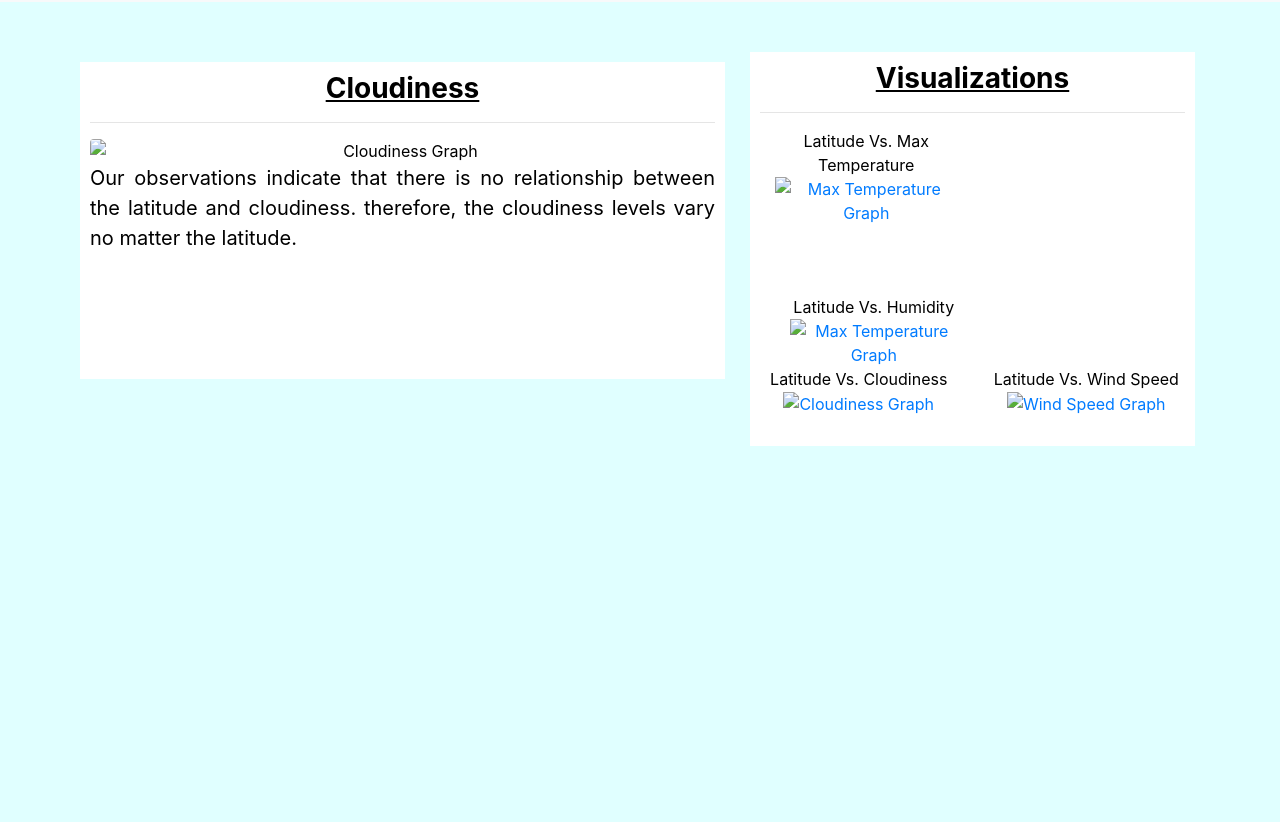
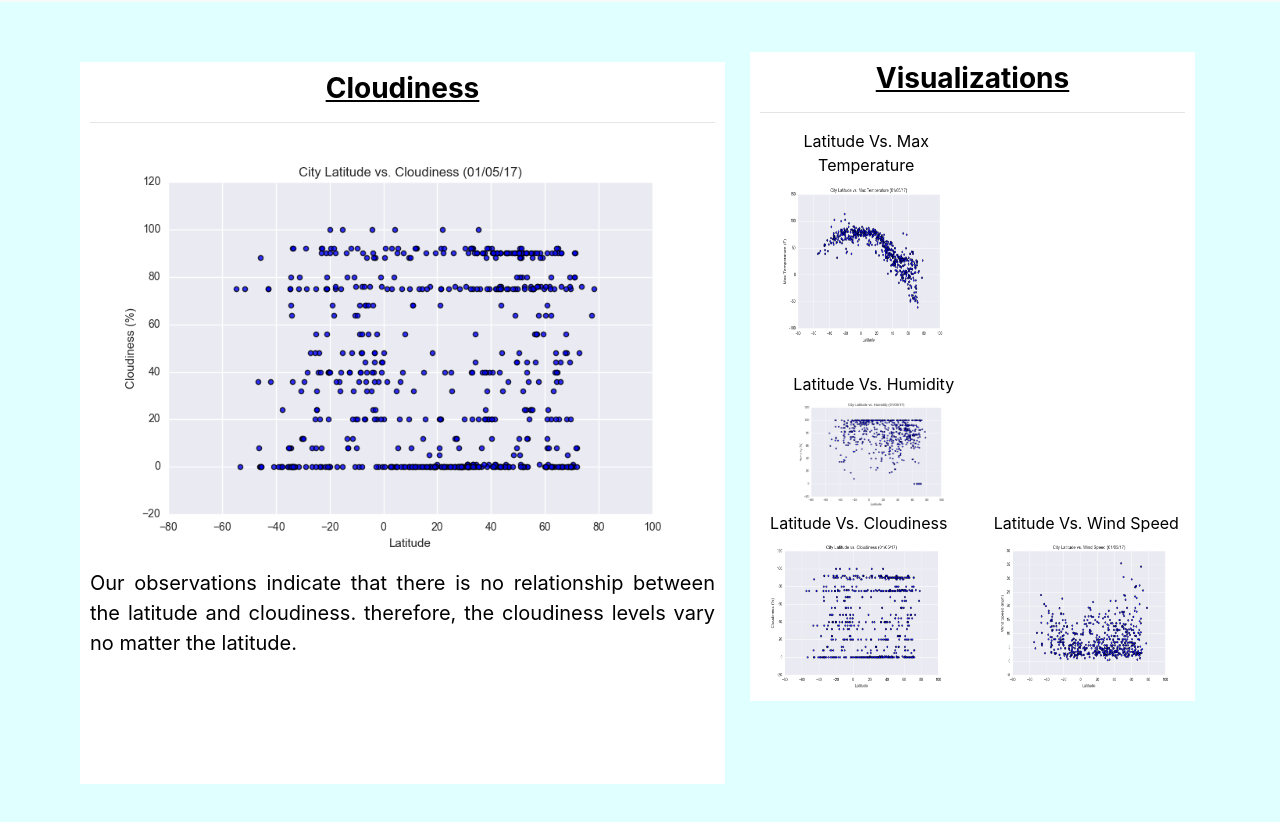
Before and after one commit to LiquidRonnie/LiquidRonnie.github.io, a plain HTML site: page cloudiness.html in a window 1280 px wide. Shown: the part 48-870 px from the top of the page. Before the commit the page ends 800 px from the top, so only its background shows below. Drawn offline with nearby package versions, Linux system fonts and the light colour scheme.

Commit message:
Update cloudiness.html

```diff
--- a/cloudiness.html
+++ b/cloudiness.html
@@ -47,7 +47,7 @@
             <div class="box" style="padding-bottom: 20px;">
               <h2 class="title">Cloudiness</h2>
               <hr>
-              <img src="..\Homework\Resources\assets\images\Fig3.png" class="visualization rounded float-left" alt="Cloudiness Graph">
+              <img src="Resources\assets\images\Fig3.png" class="visualization rounded float-left" alt="Cloudiness Graph">
               <p>Our observations indicate that there is no relationship between the latitude and cloudiness. therefore, the cloudiness levels
                 vary no matter the latitude.<br><br><br><br></p>
             </div>
@@ -61,14 +61,14 @@
                   <div class="col-6">
                     <div class="title">Latitude Vs. Max Temperature</div>
                     <a href="maxtemp.html">
-                    <img class="panel" src="..\Homework\Resources\assets\images\Fig1.png" alt="Max Temperature Graph">
+                    <img class="panel" src="Resources\assets\images\Fig1.png" alt="Max Temperature Graph">
                     </a>
                   </div>
               </div>
               <div class="col-6">
                 <div class="Title">Latitude Vs. Humidity</div>
                 <a href="humidity.html">
-                <img class="panel" src="..\Homework\Resources\assets\images\Fig2.png" alt="Max Temperature Graph">
+                <img class="panel" src="Resources\assets\images\Fig2.png" alt="Max Temperature Graph">
                 </a>
               </div>
             </div>
@@ -76,13 +76,13 @@
               <div class="col-6">
                 <div class="title">Latitude Vs. Cloudiness</div>
                 <a href="cloudiness.html">
-                <img class="panel" src="..\Homework\Resources\assets\images\Fig3.png" alt="Cloudiness Graph">
+                <img class="panel" src="\Resources\assets\images\Fig3.png" alt="Cloudiness Graph">
                 </a>
               </div>
               <div class="col-6">
                 <div class="title">Latitude Vs. Wind Speed</div>
                 <a href="windspeed.html">
-                <img class="panel" src="..\Homework\Resources\assets\images\Fig4.png" alt="Wind Speed Graph">
+                <img class="panel" src="Resources\assets\images\Fig4.png" alt="Wind Speed Graph">
                 </a>
               </div>
             </div>
```
